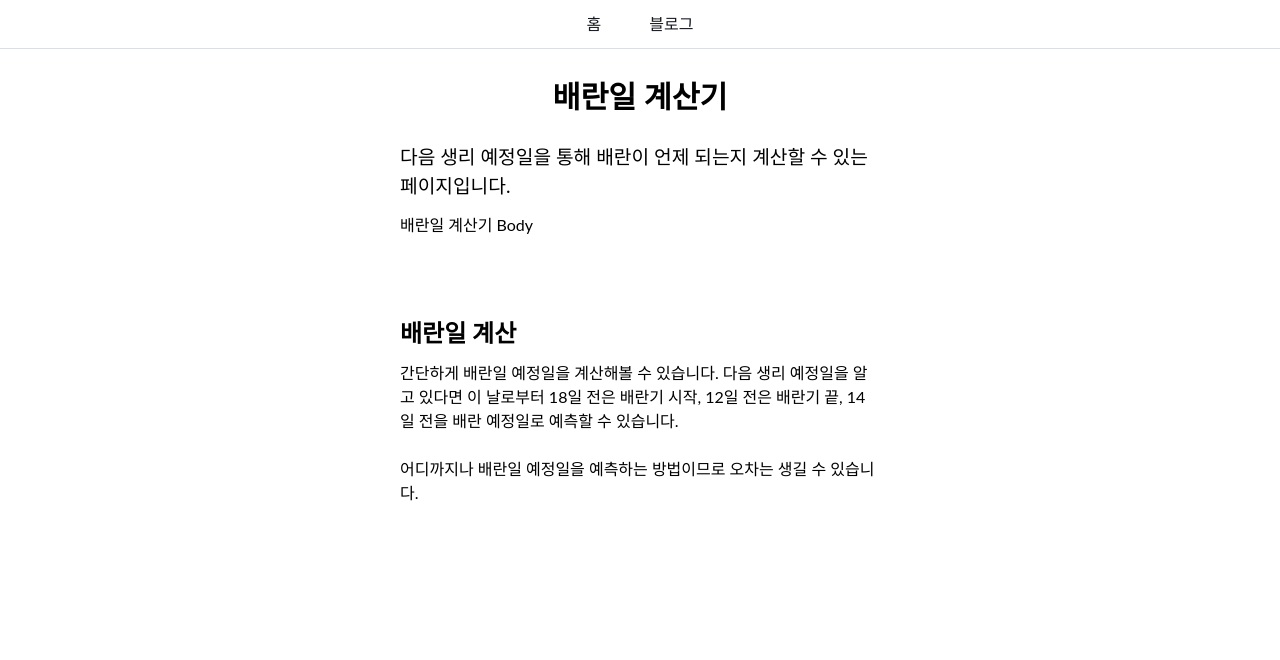
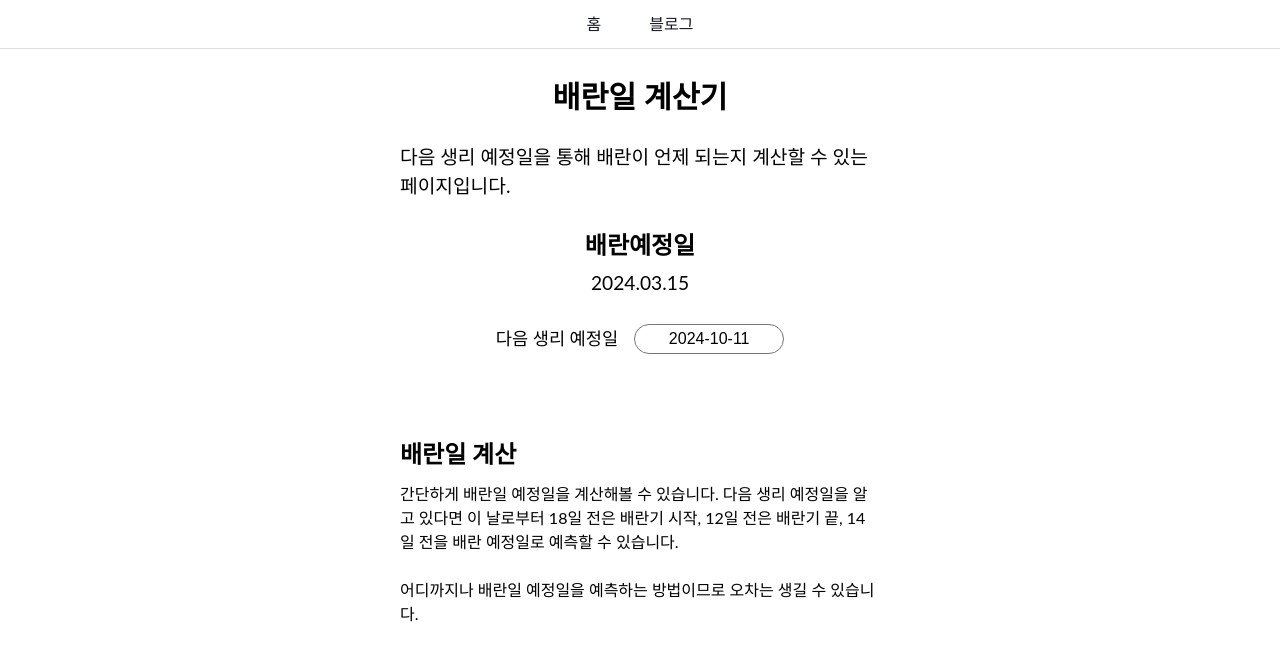
Before and after one commit to zziri/app, a Next.js app: page /calculator/ovulation in a window 1280 px wide. Shown: the top 660 px of the page. Built offline with nearby package versions, Linux system fonts and the light colour scheme.

Commit message:
[dev/cal-ovul] 페이지 디자인 초안

```diff
--- a/src/components/common/ShareButton.tsx
+++ b/src/components/common/ShareButton.tsx
@@ -1,6 +1,5 @@
 import { useNotice } from "@/hooks";
 import copy from "copy-to-clipboard";
-import { usePathname, useSearchParams } from "next/navigation";
 import styled from "styled-components";
 
 const Wrapper = styled.div`
--- a/src/pages/calculator/ovulation/_components/Body.tsx
+++ b/src/pages/calculator/ovulation/_components/Body.tsx
@@ -1,7 +1,96 @@
+import BasicInput from "@/components/common/BasicInput";
+import EmptyDiv from "@/components/common/EmptyDiv";
+import styled from "styled-components";
+import { ChangeEvent, KeyboardEvent, useState } from 'react';
+import { format } from "date-fns";
+
+const ResultContents = styled.div`
+  display: flex;
+  flex-direction: row;
+  justify-content: center;
+  gap: 1rem;
+  padding-top: 1rem;
+  padding-bottom: 1rem;
+`;
+
+const ResultContent = styled.div`
+  display: flex;
+  flex-direction: column;
+  text-align: center;
+  gap: 1rem;
+  /* border: 1px solid black; */
+`;
+
+const Header = styled.h3`
+  font-weight: bold;
+  font-size: 1.5rem;
+`;
+
+const Result = styled.text`
+  font-size: 1.2rem;
+`;
+
+const InputWrapper = styled.div`
+  display: flex;
+  flex-direction: row;
+  gap: 1rem;
+  justify-content: center;
+  align-items: center;
+  /* border: 1px solid black; */
+`;
+
+const Label = styled.label`
+  font-size: 1.1rem;
+`;
+
+const Input = styled(BasicInput)`
+  max-width: 9rem;
+  padding-top: 0.3rem;
+  padding-bottom: 0.3rem;
+  font-size: 1rem;
+`;
+
+const handleKeyDown = (e: KeyboardEvent<HTMLInputElement>) => {
+  if (e.key === 'Backspace' || e.key === 'Delete') {
+    console.log('Backspace or Delete key pressed');
+  }
+};
+
 const Body = () => {
+  const flag = true;
+  const [date, setDate] = useState<Date>(new Date());
+  const [value, setValue] = useState<string>(format(date, 'yyyy-MM-dd'));
+
+  const changeDate = (e: ChangeEvent<HTMLInputElement>) => {
+    let newValue = e.target.value.replace(/\D/g, '');
+    if (newValue.length > 4) {
+      newValue = newValue.substring(0, 4) + '-' + newValue.substring(4);
+    }
+    if (newValue.length > 7) {
+      newValue = newValue.substring(0, 7) + '-' + newValue.substring(7);
+    }
+    newValue = newValue.slice(0, 10);
+    setValue(newValue);
+    if (newValue.length === 10) {
+      setDate(new Date(newValue));
+    }
+  }
+
   return (
     <>
-      배란일 계산기 Body
+      <ResultContents>
+        {flag &&
+          <ResultContent>
+            <Header>배란예정일</Header>
+            <Result>2024.03.15</Result>
+          </ResultContent>}
+        {!flag &&
+          <EmptyDiv height='4rem' />}
+      </ResultContents>
+      <InputWrapper>
+        <Label>다음 생리 예정일</Label>
+        <Input value={value} onChange={changeDate} onKeyDown={handleKeyDown}/>
+      </InputWrapper>
     </>
   );
 }
```
